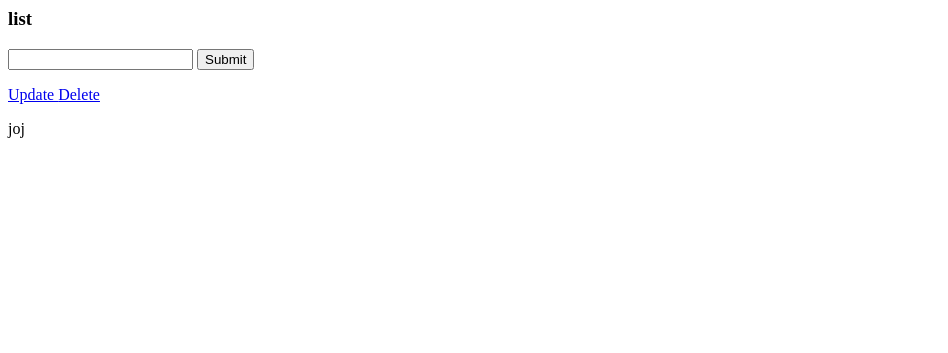
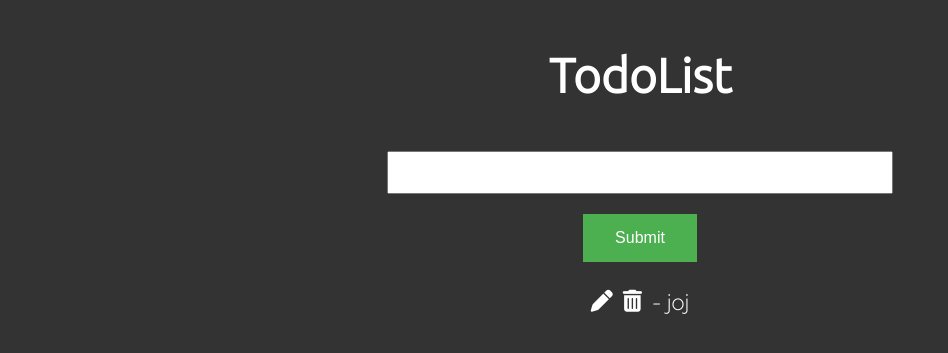
Before and after one commit to PesAdam/todo-django, a Django app: page / in a window 1280 px wide. Shown: the top 353 px of the page, without its empty margins (0-948 px from the left). Run offline with Django 4.2, Linux system fonts and the light colour scheme; data comes from the database, SQL or seed files in the repository; both versions use the stored data as it was after the commit; some libraries are stand-ins or nearby versions.

Commit message:
homepage

```diff
--- a/todo/tasks/templates/tasks/list.html
+++ b/todo/tasks/templates/tasks/list.html
@@ -1,16 +1,102 @@
-<h3> list </h3>
-<form method="POST" action="/">
-    {% csrf_token %}
-    {{form.title}}
-    <input type="submit" name="create a task">
-</form>
+<!DOCTYPE html>
+<html>
+    <link rel="stylesheet" href="https://cdnjs.cloudflare.com/ajax/libs/font-awesome/6.1.1/css/all.min.css">
+    <meta charset="utf-8">
+    <meta name="viewport" content="width=device-width, initial-scale=1.0">
 
 
-{% for task in tasks %}
-    <div>
-        <a href="{% url 'update_task' task.id %}"> Update </a>
-        <a href="{% url 'delete' task.id %}"> Delete </a>
-        <p>{{task}}</p>
+<body>
+    <style>
+        @import url('https://fonts.googleapis.com/css2?family=Raleway:wght@300&family=Ubuntu:wght@300&display=swap');
+
+        body{
+            background-color: #333;
+            color: #fff;
+        }
+
+        a{
+            color: #fff;
+        }
+
+        .nadpis{
+            font-size: 3em;
+            text-align: center;
+            font-family: 'Ubuntu', sans-serif;
+        }
+
+        .zoznam{
+
+        }
+
+        .wrapper{
+            width: 100%%;
+            height: 100%;
+
+        }
+
+        input[type=text] {
+            width: 40%;
+            padding: 12px 20px;
+            margin: 8px 0;
+            box-sizing: border-box;
+            display: block;
+            margin: 0 auto;
+        }
+
+        .center{
+            display: flex;
+            justify-content: center;
+            align-items: center;
+        }
+        .button{
+            background-color: #4CAF50;
+            border: none;
+            color: white;
+            padding: 15px 32px;
+            text-align: center;
+            text-decoration: none;
+            font-size: 16px;
+            margin-top: 20px;
+        }
+
+        .zoznam{
+            display: flex;
+            justify-content: center;
+            align-items: center;
+            padding: 5px;
+            font-size: 22px;
+
+        }
+
+        .zoznam a{
+            padding-right: 10px;
+        }
+
+        p{
+            font-family: 'Raleway', sans-serif;
+        }
+
+    </style>
+
+    <h3 class="nadpis"> TodoList </h3>
+    <div class="wrapper">
+        <form method="POST" action="/" >
+            {% csrf_token %}
+            {{form.title}}
+            <div class="center">
+                <input type="submit" class="button" name="create a task">
+            </div>
+        </form>
     </div>
 
-{%endfor%}
+    {% for task in tasks %}
+        <div class="zoznam">
+            <a href="{% url 'update_task' task.id %}"><i class="fa-solid fa-pen"></i></a>
+            <a href="{% url 'delete' task.id %}"><i class="fa-solid fa-trash-can"></i></a>
+            <p> - {{task}}</p>
+        </div>
+
+    {%endfor%}
+
+</body>
+</html>
```
Also changed, not shown: todo/tasks/templates/tasks/delete.html (+72 -1 lines), todo/tasks/templates/tasks/update_task.html (+13 -0 lines), todo/db.sqlite3.
